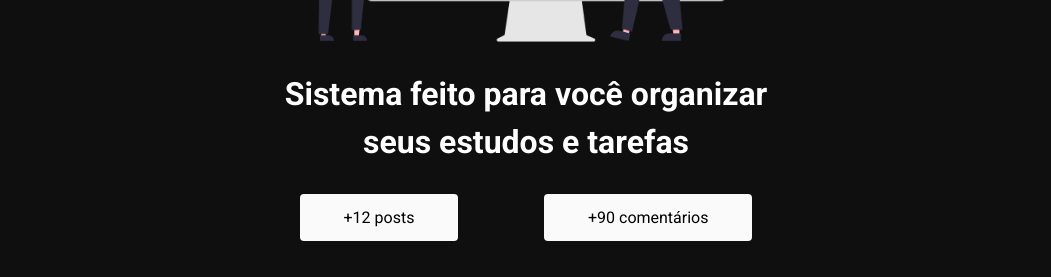
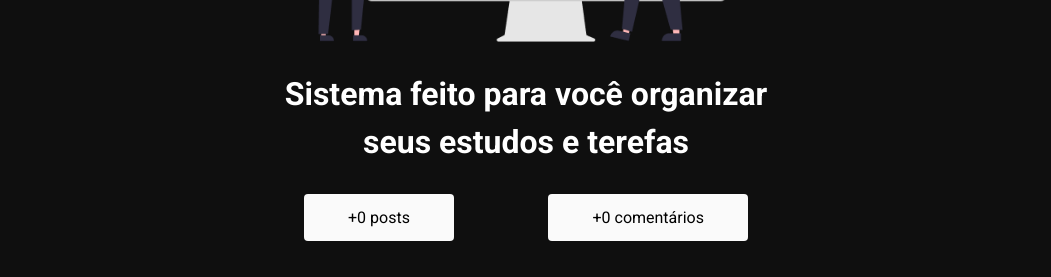
Before and after one commit to Jovinull/taskboard, a Next.js app: page / in a window 1280 px wide. Shown: the part 443-720 px from the top of the page, without its empty margins (114-1165 px from the left). Built offline with nearby package versions, Linux system fonts and the light colour scheme; no server answers; the database is empty.

Commit message:
FEAT: Mostrando quantidade de posts

```diff
--- a/src/pages/index.tsx
+++ b/src/pages/index.tsx
@@ -1,14 +1,24 @@
+import { GetStaticProps } from "next";
 import Head from "next/head";
 import styles from "../styles/Home.module.css"
 import Image from "next/image";
 
-import heroImg from "../../public/assets/hero.png"
+import heroImg from "../../public/assets/hero.png";
 
-export default function Home() {
+import { db } from "../services/firebaseConnection";
+
+import { collection, getDocs } from "firebase/firestore";
+
+interface HomeProps {
+  posts: number;
+  comments: number;
+}
+
+export default function Home({ posts, comments }: HomeProps) {
   return (
     <div className={styles.container}>
       <Head>
-        <title>Tarefas + | Organize suas tarefas de forma fácil</title>
+        <title>Tarefas+ | Organize suas tarefas de forma fácil</title>
       </Head>
 
       <main className={styles.main}>
@@ -21,19 +31,35 @@
           />
         </div>
         <h1 className={styles.title}>
-          Sistema feito para você organizar <br/>
-          seus estudos e tarefas
+          Sistema feito para você organizar <br />
+          seus estudos e terefas
         </h1>
 
         <div className={styles.infoContent}>
           <section className={styles.box}>
-            <span>+12 posts</span>
+            <span>+{posts} posts</span>
           </section>
           <section className={styles.box}>
-            <span>+90 comentários</span>
+            <span>+{comments} comentários</span>
           </section>
         </div>
       </main>
     </div>
   );
 }
+
+export const getStaticProps: GetStaticProps = async () => {
+  const commentRef = collection(db, "comments");
+  const postRef = collection(db, "tarefas");
+
+  const commentSnapshot = await getDocs(commentRef);
+  const postSnapshot = await getDocs(postRef);
+
+  return {
+    props: {
+      posts: postSnapshot.size || 0,
+      comments: commentSnapshot.size || 0,
+    },
+    revalidate: 60, // seria revalidada a cada 60 segundos
+  };
+};
```
